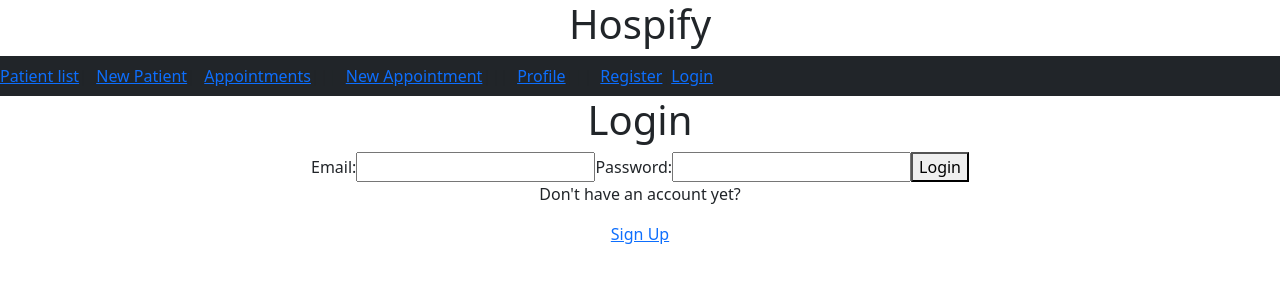
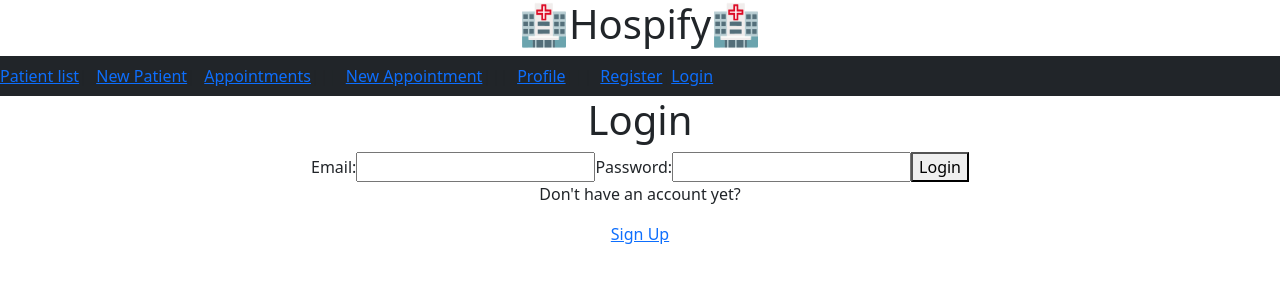
Before and after one commit to infjay/hospify-project-client, a React (Create React App) app: page / in a window 1280 px wide. Shown: the top 300 px of the page. Built offline with nearby package versions, Linux system fonts and the light colour scheme; no server answers.

Commit message:
changed tab and main page title

```diff
--- a/public/index.html
+++ b/public/index.html
@@ -2,7 +2,7 @@
 <html lang="en">
   <head>
     <meta charset="utf-8" />
-    <link rel="icon" href="%PUBLIC_URL%/favicon.ico" />
+    <link rel="icon" href="red-cross-1561382867.png" />
     <meta name="viewport" content="width=device-width, initial-scale=1" />
     <meta name="theme-color" content="#000000" />
     <meta
@@ -24,7 +24,7 @@
       work correctly both with client-side routing and a non-root public URL.
       Learn how to configure a non-root public URL by running `npm run build`.
     -->
-    <title>React App</title>
+    <title>Hospify</title>
   </head>
   <body>
     <noscript>You need to enable JavaScript to run this app.</noscript>
--- a/src/App.js
+++ b/src/App.js
@@ -53,7 +53,7 @@ function App() {
 
   return (
     <div className="App">
-      <h1>Hospify</h1>
+      <h1>🏥Hospify🏥</h1>
 
       <Navigationbar />
 
```
Also changed, not shown: public/red-cross-1561382867.png (added).
